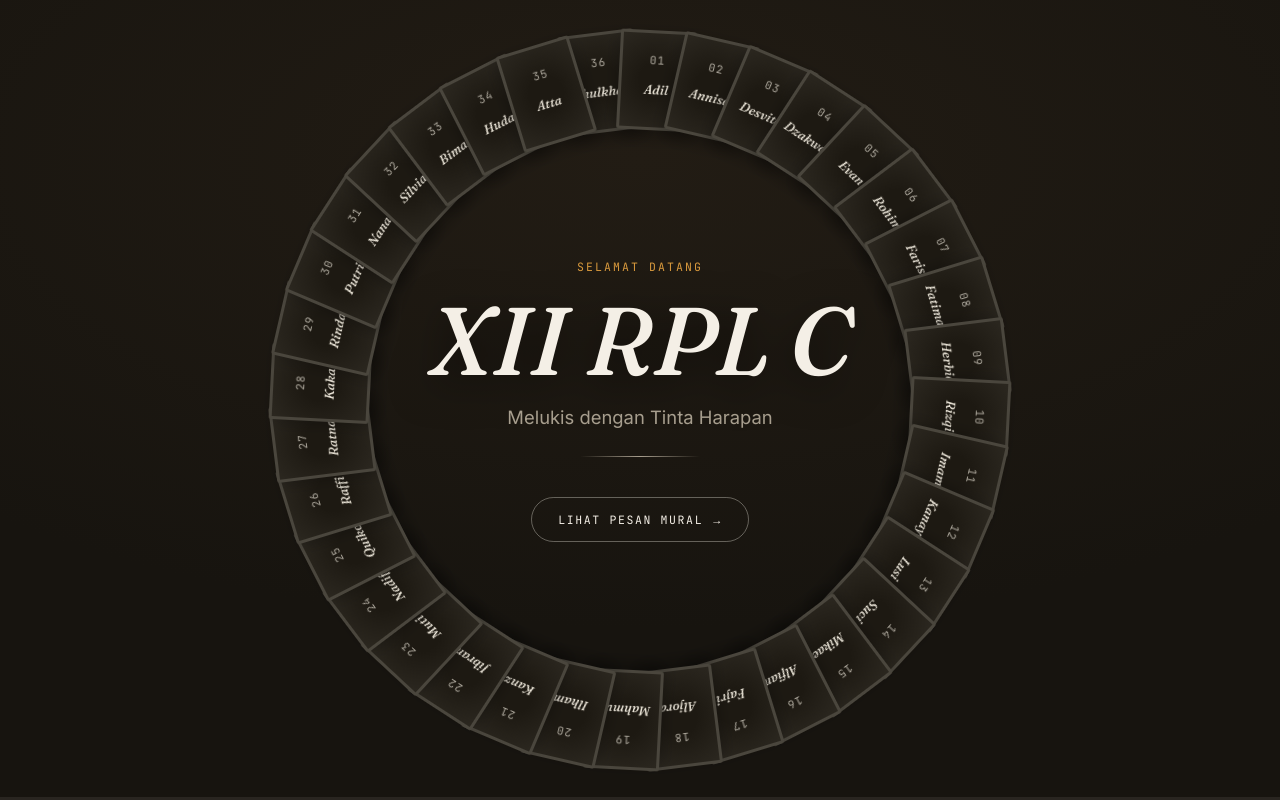
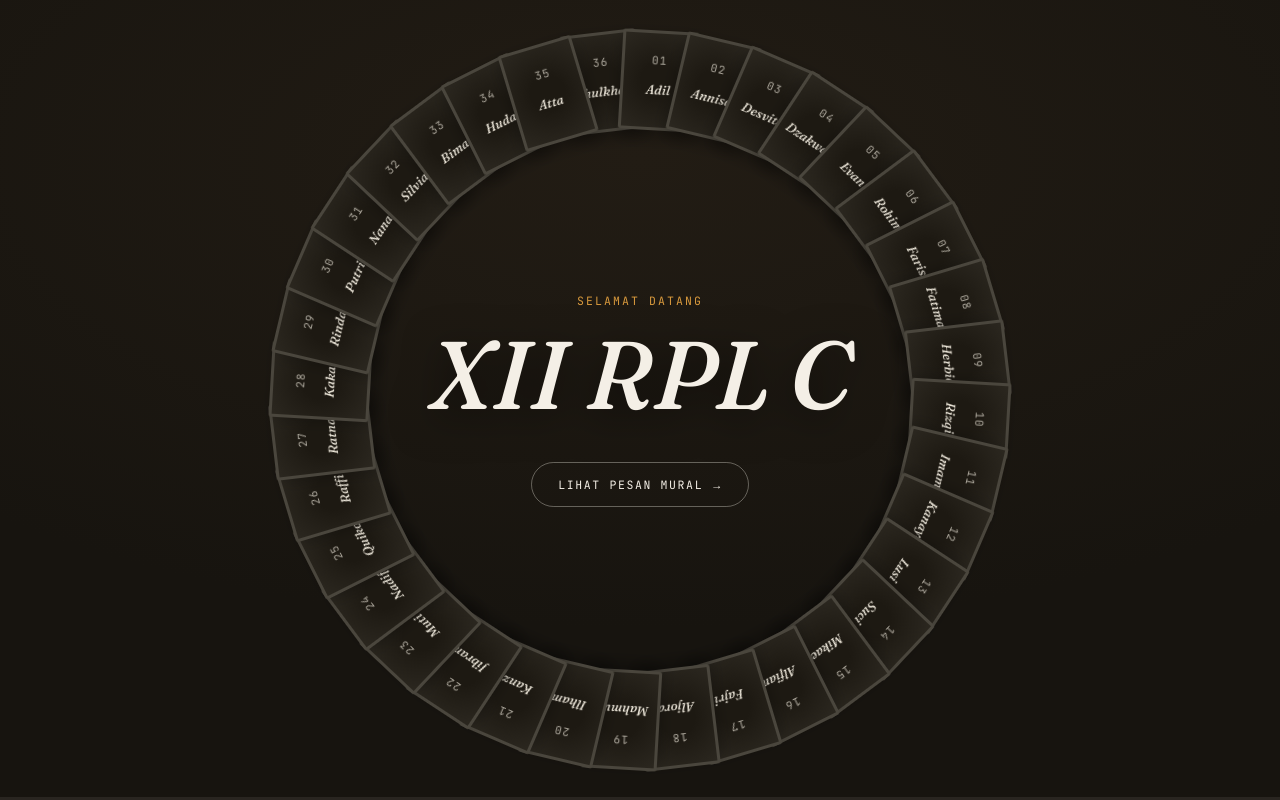
Before and after one commit to ilhmd-ham/melukisdengantintaharapan, a React (Vite) app: page / in a window 1280 px wide. Built offline with nearby package versions, Linux system fonts and the light colour scheme.

Commit message:
Update website

```diff
--- a/src/sections/IntroSection.jsx
+++ b/src/sections/IntroSection.jsx
@@ -96,10 +96,6 @@ const IntroSection = forwardRef(function IntroSection({ collapsed, onEnterMural
           <h1 className="intro-name" ref={nameRef}>
             {ARTIST_NAME}
           </h1>
-          <p className="intro-tagline" ref={taglineRef}>
-            {INTRO_TAGLINE}
-          </p>
-          <hr className="intro-divider" ref={dividerRef} aria-hidden="true" />
           <button
             type="button"
             className="cta"
```
